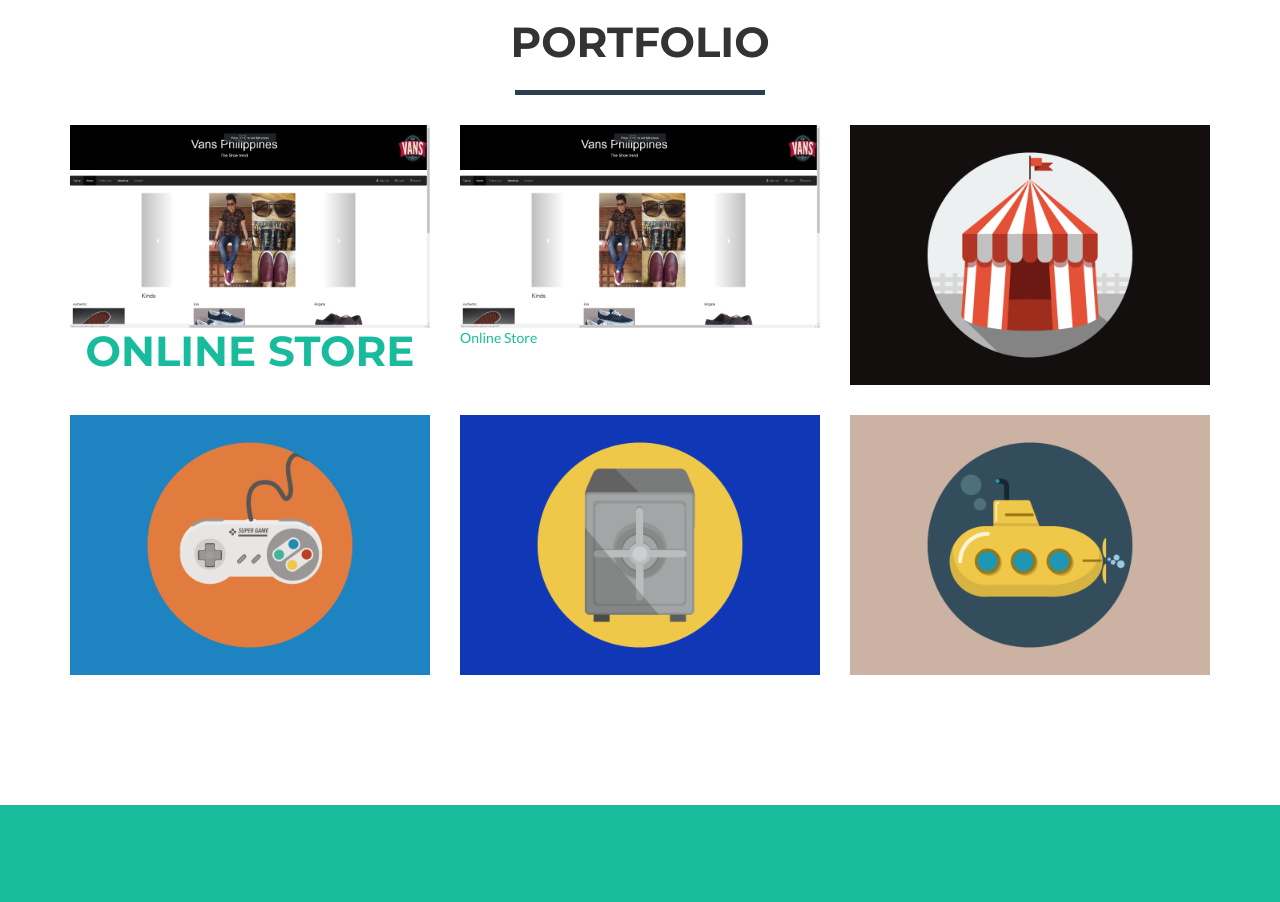
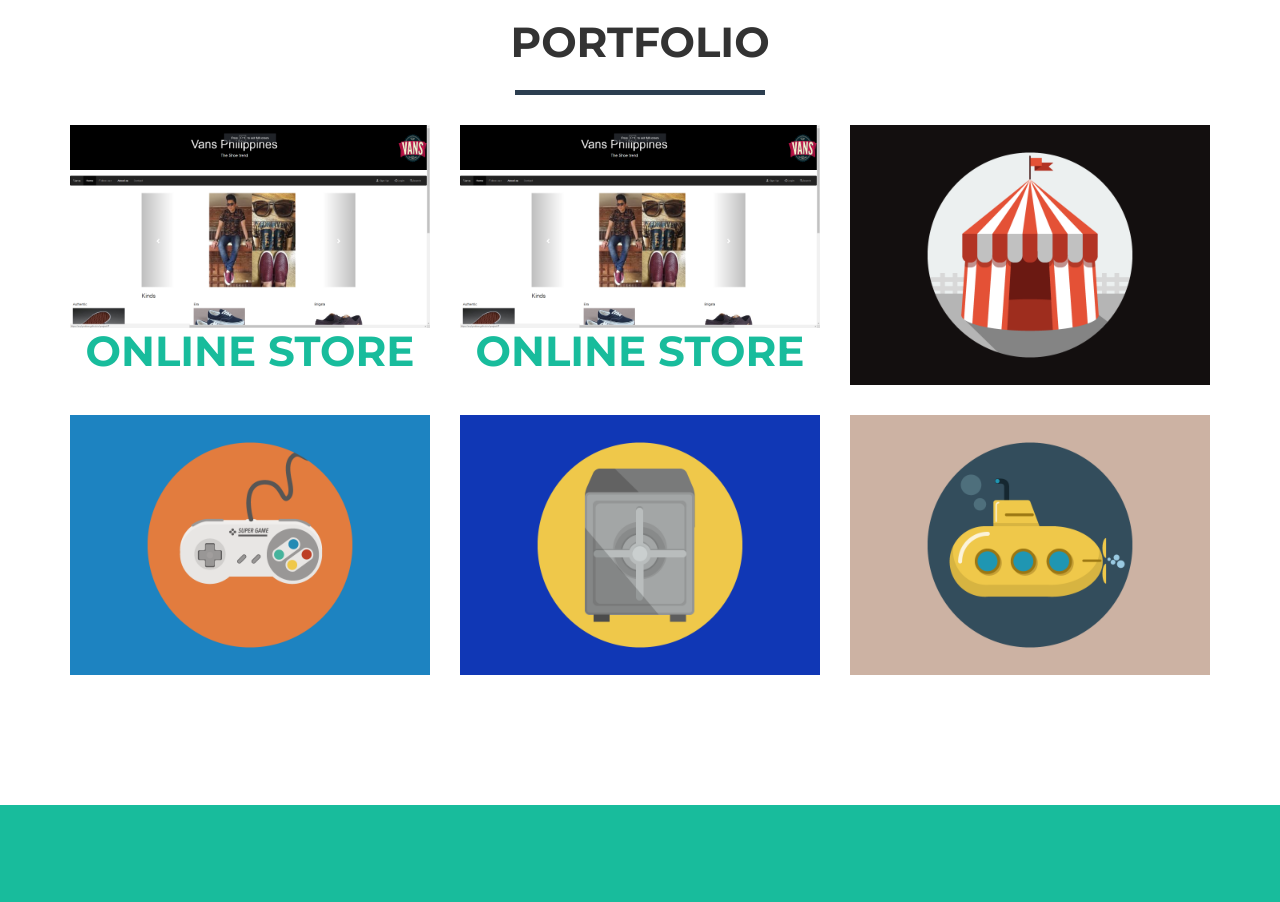
Before and after one commit to AnylynAbian/AnylynAbian.github.io, a website: page index.html in a window 1280 px wide. Shown: the part 900-1802 px from the top of the page. Drawn offline with nearby package versions, Linux system fonts and the light colour scheme.

Commit message:
Update index.html

```diff
--- a/index.html
+++ b/index.html
@@ -109,7 +109,7 @@
                                 <i class="fa fa-search-plus fa-3x"></i>
                             </div>
                         </div>
-                        <img src="img/portfolio/store.png" class="img-responsive" alt="" <h2 style="text-align:center">Online Store</h2>
+                        <img src="img/portfolio/store.png" class="img-responsive" alt="" ><h2 style="text-align:center">Online Store</h2>
                     </a>
                 </div>
                 <div class="col-sm-4 portfolio-item">
```
